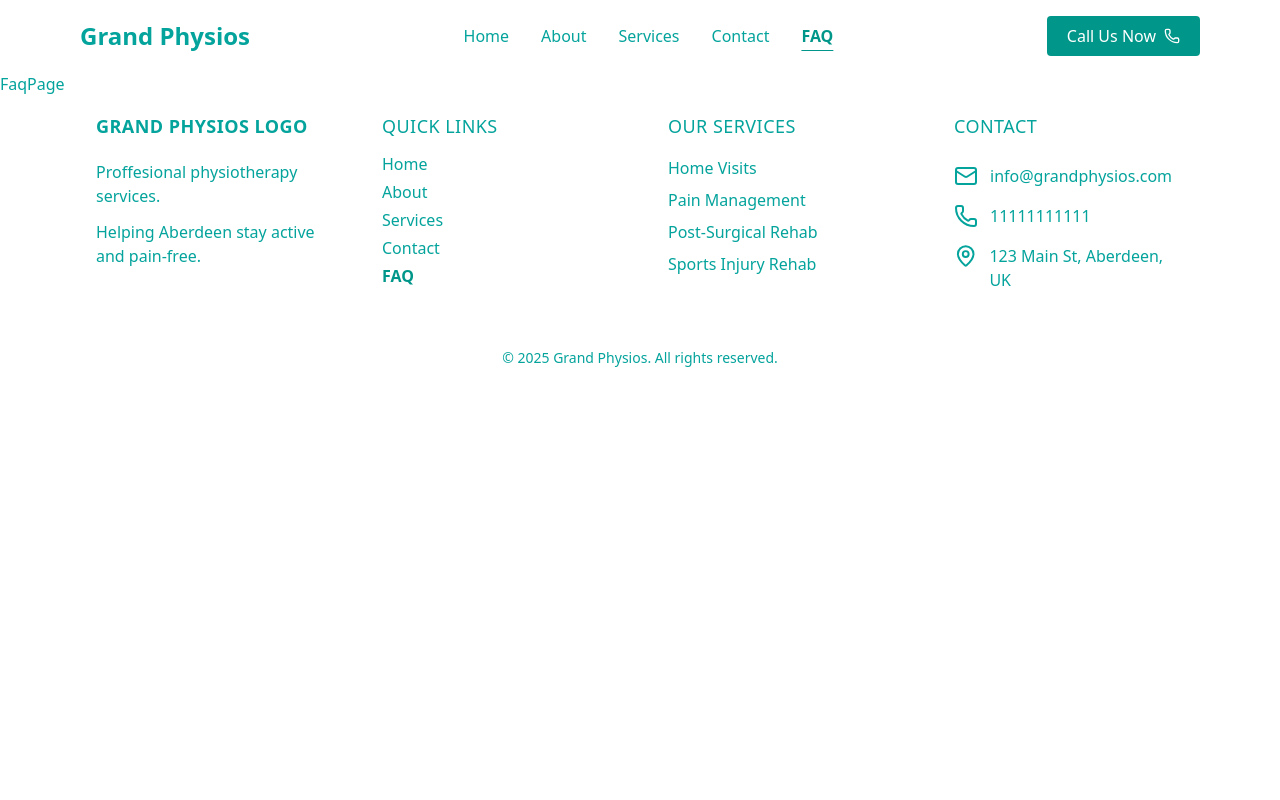
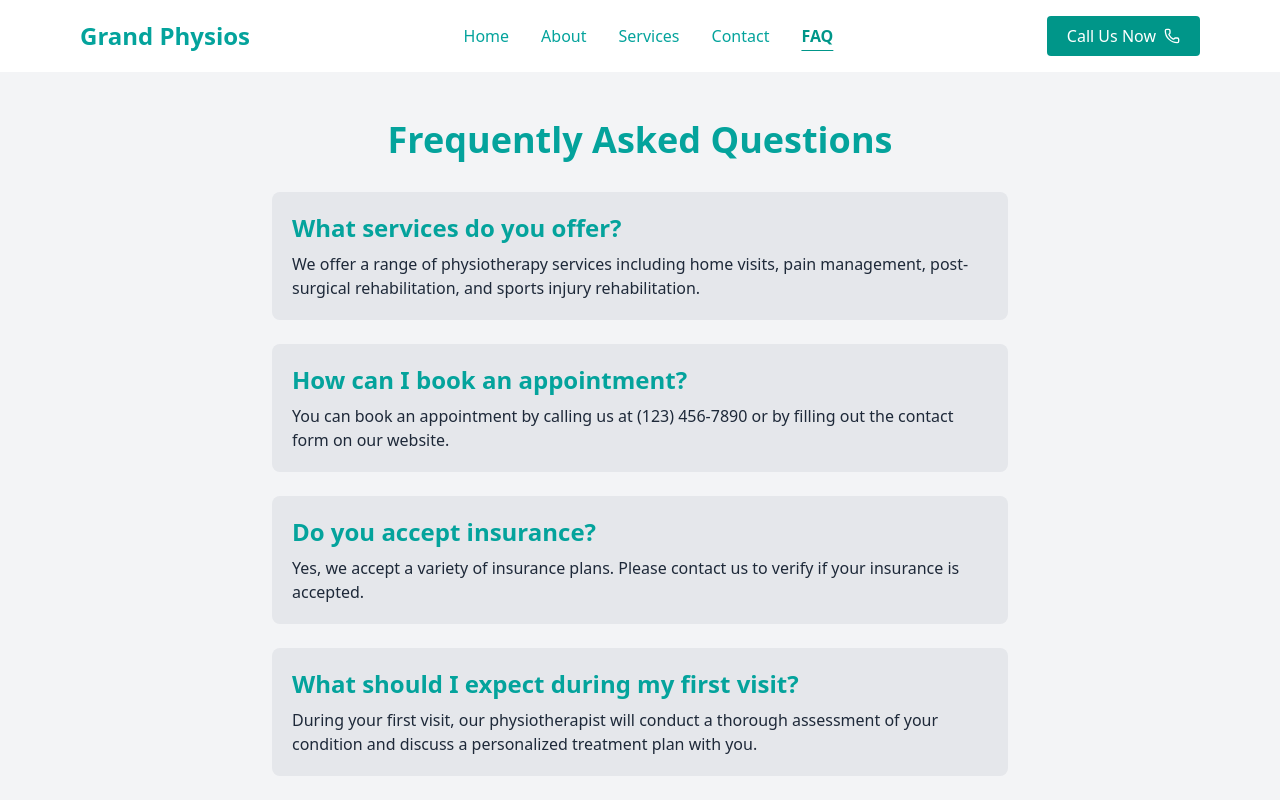
Before and after one commit to sbratuszewski/grand-physios, a React (Vite) app: page /faq in a window 1280 px wide. Shown: the top 800 px of the page. Built offline with nearby package versions, Linux system fonts and the light colour scheme.

Commit message:
faq page

```diff
--- a/src/pages/FaqPage.jsx
+++ b/src/pages/FaqPage.jsx
@@ -2,7 +2,53 @@ import React from 'react'
 
 const FaqPage = () => {
   return (
-    <div>FaqPage</div>
+    <div className="bg-gray-100">
+      <div className="max-w-4xl mx-auto px-4 sm:px-6 md:px-12 lg:px-20 py-12">
+        <h1 className="text-4xl font-bold mb-8 text-center">
+          Frequently Asked Questions
+        </h1>
+        <div className="space-y-6">
+          <div className="bg-gray-200 p-5 rounded-lg">
+            <h2 className="text-2xl font-semibold mb-2">
+              What services do you offer?
+            </h2>
+            <p className="text-gray-800">
+              We offer a range of physiotherapy services including home visits,
+              pain management, post-surgical rehabilitation, and sports injury
+              rehabilitation.
+            </p>
+          </div>
+          <div className="bg-gray-200 p-5 rounded-lg">
+            <h2 className="text-2xl font-semibold mb-2">
+              How can I book an appointment?
+            </h2>
+            <p className="text-gray-800">
+              You can book an appointment by calling us at (123) 456-7890 or by
+              filling out the contact form on our website.
+            </p>
+          </div>
+          <div className="bg-gray-200 p-5 rounded-lg">
+            <h2 className="text-2xl font-semibold mb-2">
+              Do you accept insurance?
+            </h2>
+            <p className="text-gray-800">
+              Yes, we accept a variety of insurance plans. Please contact us to
+              verify if your insurance is accepted.
+            </p>
+          </div>
+          <div className="bg-gray-200 p-5 rounded-lg">
+            <h2 className="text-2xl font-semibold mb-2">
+              What should I expect during my first visit?
+            </h2>
+            <p className="text-gray-800">
+              During your first visit, our physiotherapist will conduct a
+              thorough assessment of your condition and discuss a personalized
+              treatment plan with you.
+            </p>
+          </div>
+        </div>
+      </div>
+    </div>
   )
 }
 
```
